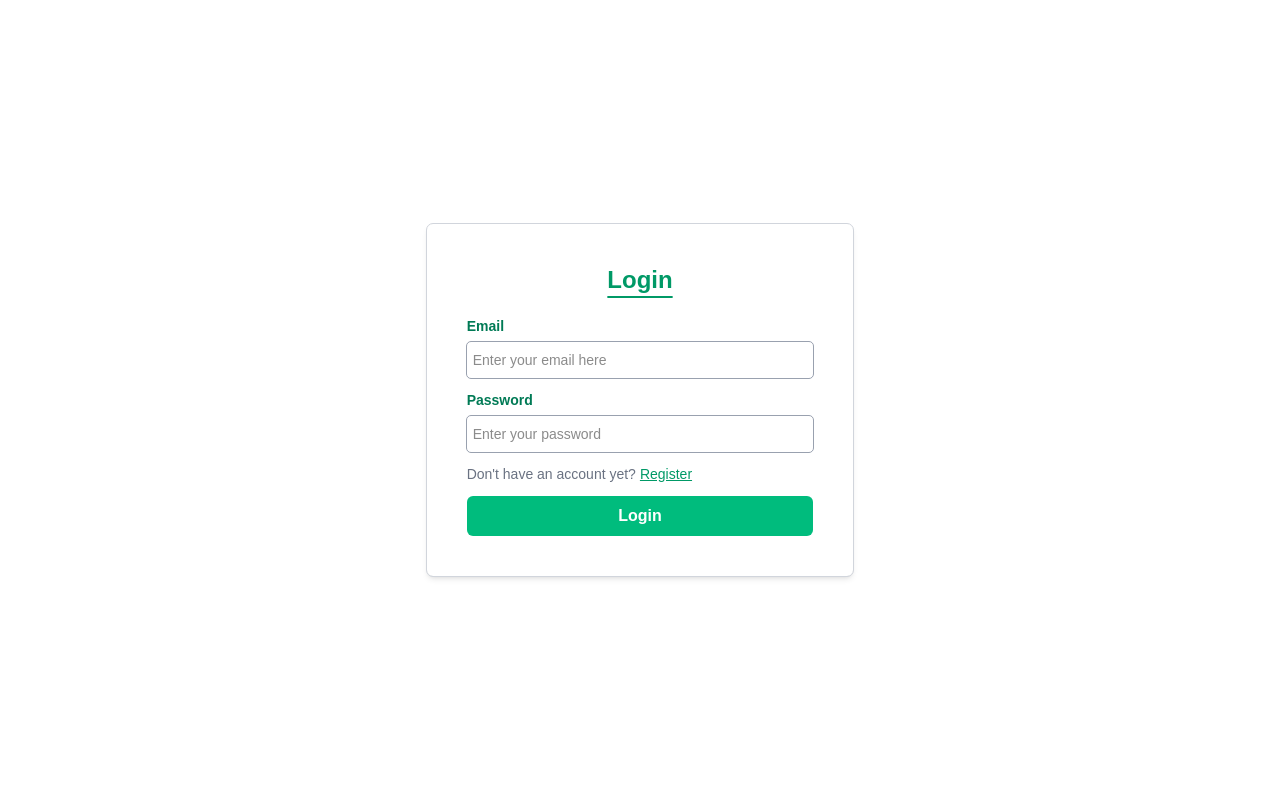
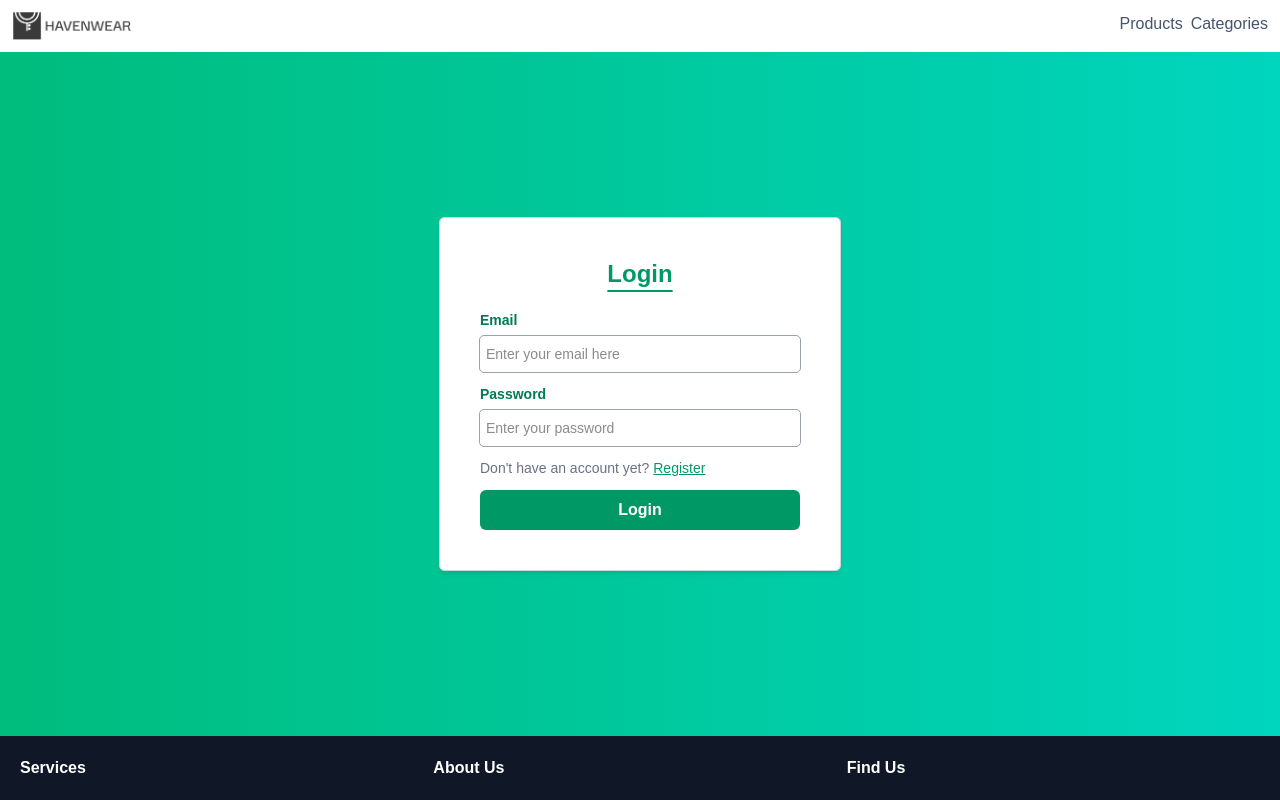
Before and after one commit to viradm334/havenwear, a Next.js app: page /login in a window 1280 px wide. Built offline with nearby package versions, Linux system fonts and the light colour scheme.

Commit message:
add navbar, footer, and auth layout

```diff
--- /dev/null
+++ b/src/app/components/form/LoginForm.js
@@ -0,0 +1,44 @@
+'use client'
+
+import Link from "next/link";
+
+export default function LoginForm(){
+    return(        <div className="flex flex-col p-10 outline-gray-300 rounded bg-white outline-1 shadow-md w-1/3">
+        <h1 className="font-bold text-2xl text-center text-emerald-600 mb-5 underline underline-offset-8 decoration-2">
+          Login
+        </h1>
+        <form className="flex flex-col">
+          <label className="text-sm text-emerald-700 font-bold mb-1.5">
+            Email
+          </label>
+          <input
+            type="email"
+            name="email"
+            className="outline-1 outline-gray-400 rounded-sm mb-3 p-1.5 placeholder:text-sm placeholder:text-normal focus:outline-emerald-600"
+            placeholder="Enter your email here"
+          />
+          <label className="text-sm text-emerald-700 font-bold mb-1.5">
+            Password
+          </label>
+          <input
+            type="password"
+            name="email"
+            className="outline-1 outline-gray-400 rounded-sm mb-3 p-1.5 placeholder:text-sm placeholder:font-normal focus:outline-emerald-600"
+            placeholder="Enter your password"
+          />
+
+          <p className="mb-3 font-medium text-sm text-gray-500">
+            Don't have an account yet?
+            <Link
+              href={"/register"}
+              className="font-medium text-sm text-emerald-600 underline ml-1"
+            >
+              Register
+            </Link>
+          </p>
+          <button className="bg-emerald-600 outline-none rounded-md w-full text-white font-bold px-1 py-2 cursor-pointer hover:bg-emerald-700 transition">
+            Login
+          </button>
+        </form>
+      </div>)
+}
--- /dev/null
+++ b/src/app/components/form/RegisterForm.js
@@ -0,0 +1,55 @@
+"use client";
+
+import Link from "next/link";
+
+export default function RegisterForm() {
+  return (
+    <div className="flex flex-col p-10 outline-gray-300 rounded bg-white outline-1 shadow-md w-1/3">
+      <h1 className="font-bold text-2xl text-center text-emerald-600 mb-5 underline underline-offset-8 decoration-2">
+        Register
+      </h1>
+      <form className="flex flex-col">
+        <label className="text-sm text-emerald-700 font-bold mb-1.5">
+          Name
+        </label>
+        <input
+          type="name"
+          name="name"
+          className="outline-1 outline-gray-400 rounded-sm mb-3 p-1.5 placeholder:text-sm placeholder:text-normal focus:outline-emerald-600"
+          placeholder="Enter your name here"
+        />
+        <label className="text-sm text-emerald-700 font-bold mb-1.5">
+          Email
+        </label>
+        <input
+          type="email"
+          name="email"
+          className="outline-1 outline-gray-400 rounded-sm mb-3 p-1.5 placeholder:text-sm placeholder:text-normal focus:outline-emerald-600"
+          placeholder="Enter your email here"
+        />
+        <label className="text-sm text-emerald-700 font-bold mb-1.5">
+          Password
+        </label>
+        <input
+          type="password"
+          name="email"
+          className="outline-1 outline-gray-400 rounded-sm mb-3 p-1.5 placeholder:text-sm placeholder:font-normal focus:outline-emerald-600"
+          placeholder="Enter your password"
+        />
+
+        <p className="mb-3 font-medium text-sm text-gray-500">
+          Already have an account?
+          <Link
+            href={"/login"}
+            className="font-medium text-sm text-emerald-600 underline ml-1"
+          >
+            Login
+          </Link>
+        </p>
+        <button className="bg-emerald-600 outline-none rounded-md w-full text-white font-bold px-1 py-2 cursor-pointer hover:bg-emerald-700 transition">
+          Register
+        </button>
+      </form>
+    </div>
+  );
+}
--- /dev/null
+++ b/src/app/components/layout/AuthLayout.js
@@ -0,0 +1,17 @@
+"use client";
+
+import React from "react";
+import Footer from "../nav/Footer";
+import Navbar from "../nav/Navbar";
+
+export default function AuthLayout({ children }) {
+  return (
+    <div className="flex flex-col h-screen bg-gradient-to-r from-emerald-500  to-teal-400">
+      <Navbar />
+      <main className="flex-grow flex justify-center items-center p-10">
+        {children}
+      </main>
+      <Footer />
+    </div>
+  );
+}
--- /dev/null
+++ b/src/app/components/nav/Footer.js
@@ -0,0 +1,17 @@
+"use client";
+
+export default function Footer() {
+  return (
+    <footer className="w-full bg-gray-900 text-white flex justify-evenly p-5 mt-auto">
+      <div className="flex w-1/3">
+        <p className="font-bold text-center">Services</p>
+      </div>
+      <div className="flex w-1/3">
+        <p className="font-bold text-center">About Us</p>
+      </div>
+      <div className="flex w-1/3">
+        <p className="font-bold text-center">Find Us</p>
+      </div>
+    </footer>
+  );
+}
--- /dev/null
+++ b/src/app/components/nav/Navbar.js
@@ -0,0 +1,16 @@
+"use client";
+import Image from "next/image";
+
+export default function Navbar() {
+  return (
+    <nav className="w-full bg-white sticky flex p-3 justify-between">
+      <Image src={"/havenwear.png"} alt="logo" width={120} height={60} />
+      <div className="">
+        <ul className="flex gap-2">
+          <li className="text-slate-600 font-medium">Products</li>
+          <li className="text-slate-600 font-medium">Categories</li>
+        </ul>
+      </div>
+    </nav>
+  );
+}
--- a/src/app/login/page.js
+++ b/src/app/login/page.js
@@ -1,48 +1,13 @@
 "use client";
 
-import Link from "next/link";
+import Footer from "../components/nav/Footer";
+import LoginForm from "../components/form/LoginForm";
+import AuthLayout from "../components/layout/AuthLayout";
 
 export default function Login() {
   return (
-    <div className="flex justify-center items-center h-screen">
-      <div className="flex flex-col p-10 outline-gray-300 rounded-md bg-white outline-1 shadow-md w-1/3">
-        <h1 className="font-bold text-2xl text-center text-emerald-600 mb-5 underline underline-offset-8 decoration-2">
-          Login
-        </h1>
-        <form className="flex flex-col">
-          <label className="text-sm text-emerald-700 font-bold mb-1.5">
-            Email
-          </label>
-          <input
-            type="email"
-            name="email"
-            className="outline-1 outline-gray-400 rounded-sm mb-3 p-1.5 placeholder:text-sm placeholder:text-normal focus:outline-emerald-600"
-            placeholder="Enter your email here"
-          />
-          <label className="text-sm text-emerald-700 font-bold mb-1.5">
-            Password
-          </label>
-          <input
-            type="password"
-            name="email"
-            className="outline-1 outline-gray-400 rounded-sm mb-3 p-1.5 placeholder:text-sm placeholder:font-normal focus:outline-emerald-600"
-            placeholder="Enter your password"
-          />
-
-          <p className="mb-3 font-medium text-sm text-gray-500">
-            Don't have an account yet?
-            <Link
-              href={"/register"}
-              className="font-medium text-sm text-emerald-600 underline ml-1"
-            >
-              Register
-            </Link>
-          </p>
-          <button className="bg-emerald-500 outline-none rounded-md w-full text-white font-bold px-1 py-2 cursor-pointer hover:bg-emerald-600">
-            Login
-          </button>
-        </form>
-      </div>
-    </div>
+    <AuthLayout>
+      <LoginForm/>
+    </AuthLayout>
   );
 }
--- a/src/app/register/page.js
+++ b/src/app/register/page.js
@@ -1,57 +1,12 @@
 "use client";
 
-import Link from "next/link";
+import RegisterForm from "../components/form/RegisterForm";
+import AuthLayout from "../components/layout/AuthLayout";
 
 export default function Register() {
   return (
-    <div className="flex justify-center items-center h-screen">
-      <div className="flex flex-col p-10 outline-gray-300 rounded-md bg-white outline-1 shadow-md w-1/3">
-        <h1 className="font-bold text-2xl text-center text-emerald-600 mb-5 underline underline-offset-8 decoration-2">
-          Register
-        </h1>
-        <form className="flex flex-col">
-          <label className="text-sm text-emerald-700 font-bold mb-1.5">
-            Name
-          </label>
-          <input
-            type="name"
-            name="name"
-            className="outline-1 outline-gray-400 rounded-sm mb-3 p-1.5 placeholder:text-sm placeholder:text-normal focus:outline-emerald-600"
-            placeholder="Enter your name here"
-          />
-          <label className="text-sm text-emerald-700 font-bold mb-1.5">
-            Email
-          </label>
-          <input
-            type="email"
-            name="email"
-            className="outline-1 outline-gray-400 rounded-sm mb-3 p-1.5 placeholder:text-sm placeholder:text-normal focus:outline-emerald-600"
-            placeholder="Enter your email here"
-          />
-          <label className="text-sm text-emerald-700 font-bold mb-1.5">
-            Password
-          </label>
-          <input
-            type="password"
-            name="email"
-            className="outline-1 outline-gray-400 rounded-sm mb-3 p-1.5 placeholder:text-sm placeholder:font-normal focus:outline-emerald-600"
-            placeholder="Enter your password"
-          />
-
-          <p className="mb-3 font-medium text-sm text-gray-500">
-            Already have an account?
-            <Link
-              href={"/login"}
-              className="font-medium text-sm text-emerald-600 underline ml-1"
-            >
-              Login
-            </Link>
-          </p>
-          <button className="bg-emerald-500 outline-none rounded-md w-full text-white font-bold px-1 py-2 cursor-pointer hover:bg-emerald-600">
-            Register
-          </button>
-        </form>
-      </div>
-    </div>
+    <AuthLayout>
+      <RegisterForm/>
+    </AuthLayout>
   );
 }
```
Also changed, not shown: public/havenwear.png (added).
